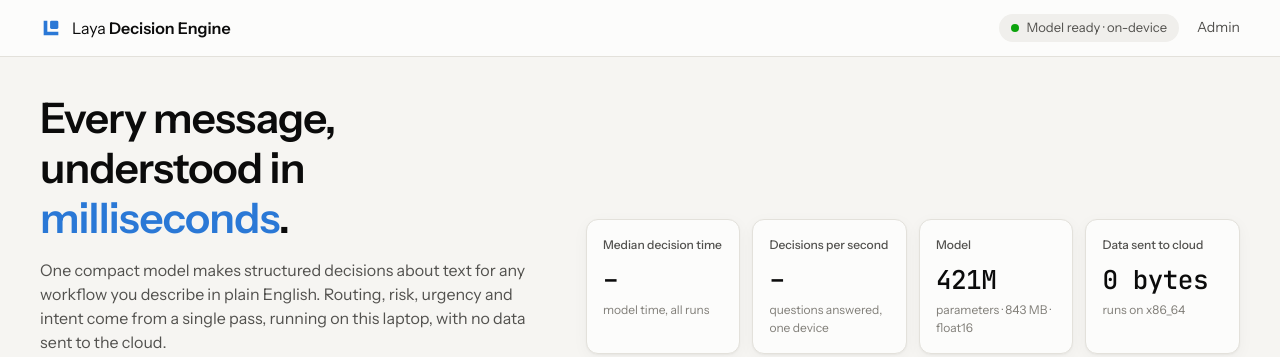
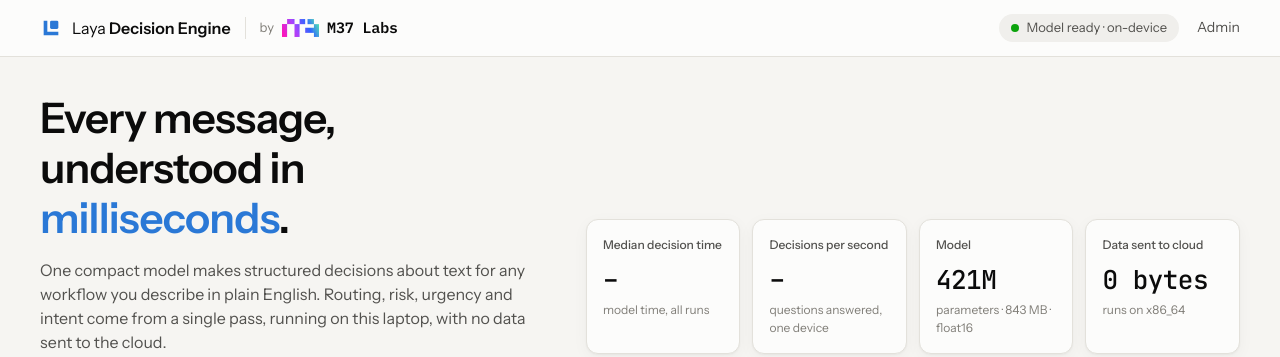
Before and after one commit to M37Labs/laya-mlx-per-turn-classifier, a Django app: page / in a window 1280 px wide. Shown: the top 357 px of the page. Run offline with Django 5.2, Linux system fonts and the light colour scheme; data comes from the database, SQL or seed files in the repository; data that the repository does not hold is empty.

Commit message:
Add M37 Labs branding to the demo header and favicon
Co-Authored-By: Claude Opus 5 <noreply@anthropic.com>

```diff
--- a/classifier/static/classifier/app.css
+++ b/classifier/static/classifier/app.css
@@ -84,6 +84,10 @@ a { color: inherit; }
 }
 .brand { flex: none; display: flex; align-items: center; gap: 10px; font-size: 16px; }
 .brand b { font-weight: 600; }
+.by { display: inline-flex; align-items: center; gap: 8px; padding-left: 14px; margin-left: 4px; border-left: 1px solid var(--border); }
+.by-word { font-size: 13px; color: var(--ink-3); }
+.m37-mark { height: 18px; width: auto; display: block; }
+.m37-name { font-family: "IBM Plex Mono", var(--mono); font-weight: 600; font-size: 15px; letter-spacing: -.01em; white-space: nowrap; }
 .brand-mark { width: 22px; height: 22px; fill: var(--accent); }
 .topbar-right { min-width: 0; display: flex; align-items: center; gap: 18px; font-size: 14px; }
 .link { color: var(--ink-2); text-decoration: none; }
@@ -303,4 +307,6 @@ tr.pending td { color: var(--ink-3); }
   .story { grid-template-columns: 1fr; }
   .stats { grid-template-columns: repeat(2, minmax(0, 1fr)); }
   .topbar-right .link { display: none; }
+  .m37-name { display: none; }
+  .by { padding-left: 10px; gap: 6px; }
 }
--- a/classifier/templates/classifier/index.html
+++ b/classifier/templates/classifier/index.html
@@ -3,10 +3,11 @@
 <head>
   <meta charset="utf-8">
   <meta name="viewport" content="width=device-width, initial-scale=1">
-  <title>Laya Decision Engine</title>
+  <title>Laya Decision Engine · M37 Labs</title>
+  <link rel="icon" href="{% static 'classifier/m37labs-mark.svg' %}" type="image/svg+xml">
   <link rel="preconnect" href="https://fonts.googleapis.com">
   <link rel="preconnect" href="https://fonts.gstatic.com" crossorigin>
-  <link href="https://fonts.googleapis.com/css2?family=Instrument+Sans:wght@400;500;600;700&family=JetBrains+Mono:wght@400;500&display=swap" rel="stylesheet">
+  <link href="https://fonts.googleapis.com/css2?family=IBM+Plex+Mono:wght@600&family=Instrument+Sans:wght@400;500;600;700&family=JetBrains+Mono:wght@400;500&display=swap" rel="stylesheet">
   <link rel="stylesheet" href="{% static 'classifier/app.css' %}">
 </head>
 <body>
@@ -14,6 +15,29 @@
     <div class="brand">
       <svg class="brand-mark" viewBox="0 0 24 24" aria-hidden="true"><path d="M4 4h4v12h12v4H4z"/><rect x="11" y="4" width="9" height="9" rx="1.5"/></svg>
       <span>Laya <b>Decision Engine</b></span>
+      <span class="by" aria-label="by M37 Labs">
+        <span class="by-word">by</span>
+        <svg class="m37-mark" viewBox="282 443 1368 665" role="img" aria-label="M37 Labs logo">
+          <defs>
+            <linearGradient id="m37-grad" gradientUnits="userSpaceOnUse" x1="330" y1="1060" x2="1640" y2="450">
+              <stop offset="0" stop-color="#ff14b8"/>
+              <stop offset="0.36" stop-color="#a744ff"/>
+              <stop offset="0.68" stop-color="#2f64ff"/>
+              <stop offset="1" stop-color="#58f7a6"/>
+            </linearGradient>
+          </defs>
+          <g fill="url(#m37-grad)">
+            <rect x="282" y="629" width="189" height="478"/>
+            <rect x="471" y="443" width="274" height="189"/>
+            <rect x="744" y="631" width="188" height="476"/>
+            <rect x="932" y="445" width="206" height="189"/>
+            <rect x="1226" y="445" width="237" height="189"/>
+            <rect x="1462" y="633" width="188" height="473"/>
+            <rect x="1139" y="766" width="324" height="189"/>
+          </g>
+        </svg>
+        <span class="m37-name">M37&nbsp;Labs</span>
+      </span>
     </div>
     <div class="topbar-right">
       <span class="pill" id="model-pill" data-state="loading"><span class="dot"></span><span id="model-pill-text">Loading model…</span></span>
```
Also changed, not shown: classifier/static/classifier/m37labs-mark.svg (added).
